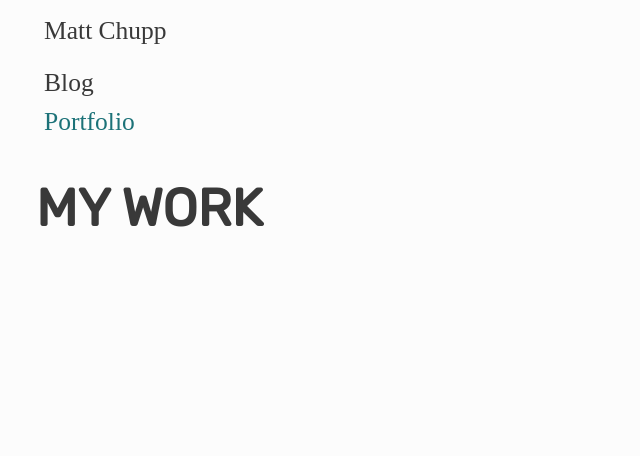
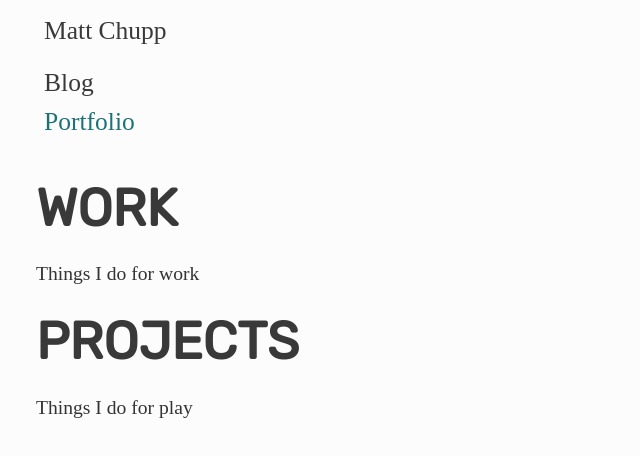
Before and after one commit to mattchupp/mattchupp, a Gatsby site: page /portfolio in a window 1280 px wide. Shown: the whole page, without its empty margins (0-640 px from the left). Built offline with nearby package versions, Linux system fonts and the light colour scheme; Gatsby itself is replaced by a stand-in of ours; a web font is replaced by a local one.

Commit message:
adding things

```diff
--- a/src/pages/portfolio.js
+++ b/src/pages/portfolio.js
@@ -7,7 +7,10 @@ import SEO from "../components/seo"
 const IndexPage = () => (
   <Layout>
     <SEO title="Portfolio" keywords={[`gatsby`, `application`, `react`]} />
-    <h1>My Work</h1>
+    <h1>Work</h1>
+    <p>Things I do for work</p>
+    <h1>Projects</h1>
+    <p>Things I do for play</p>
   </Layout>
 )
 
```
